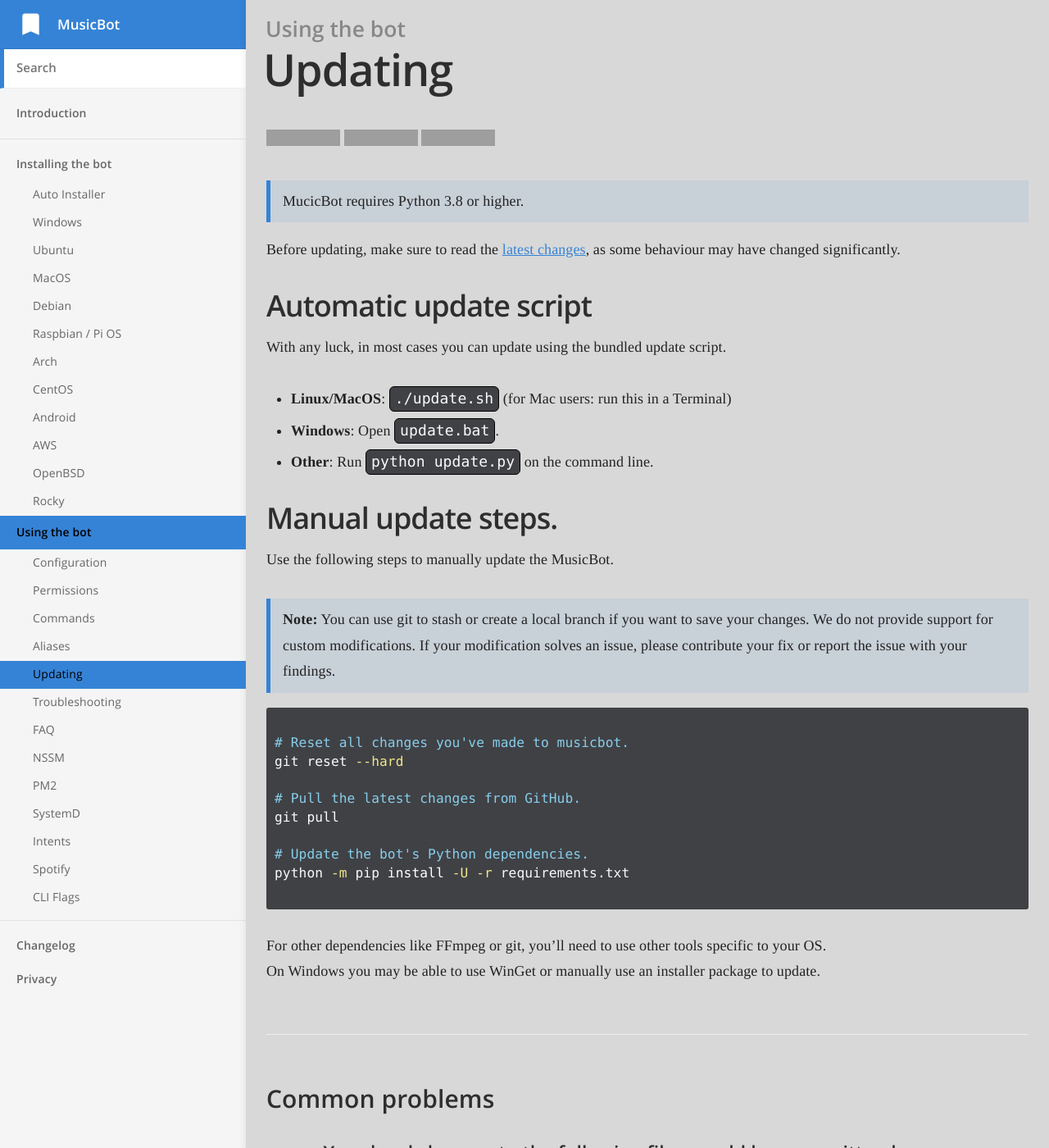
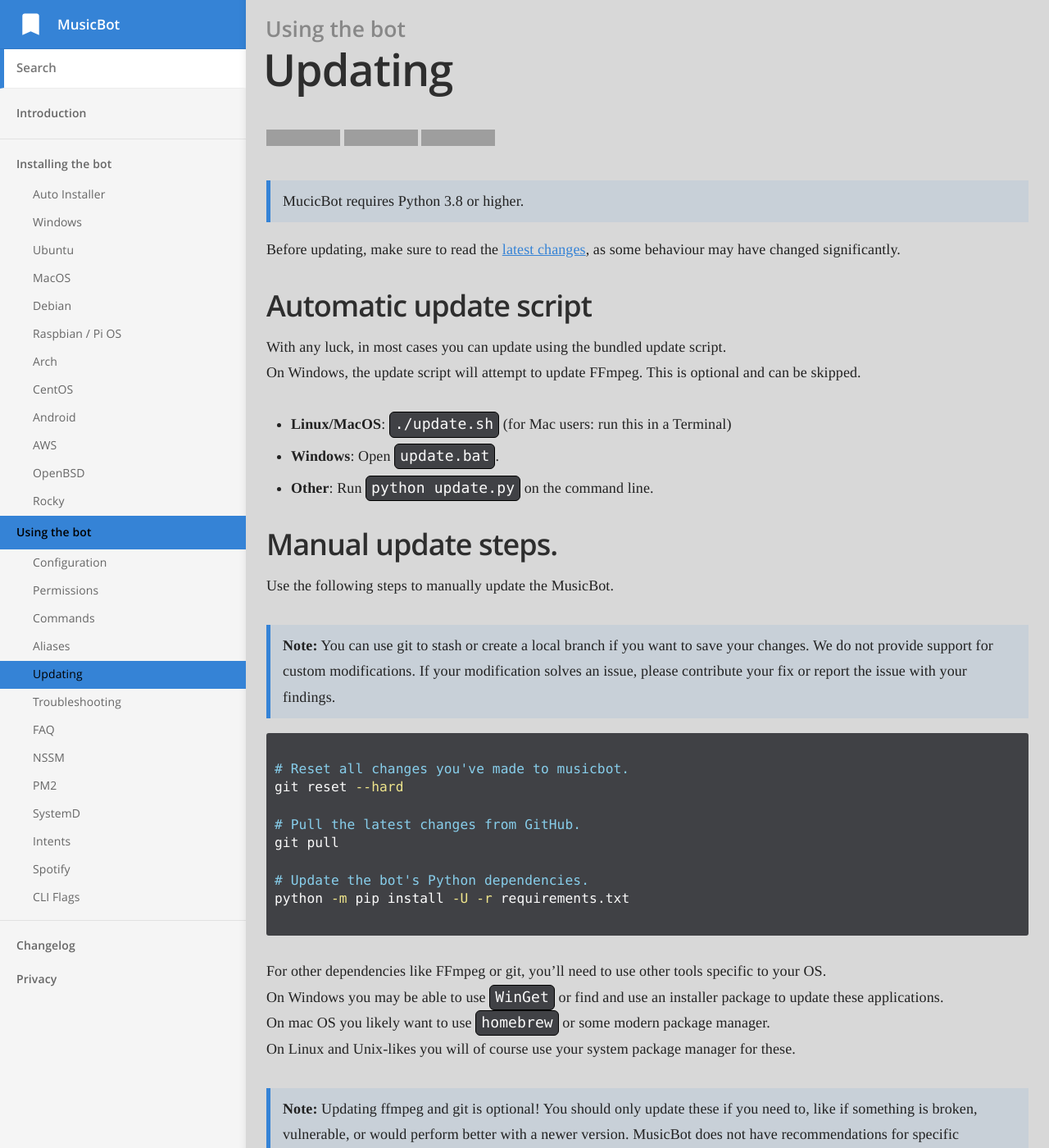
Before and after one commit to Just-Some-Bots/MusicBot, a Jekyll site: the page built from _docs/using/updating.md, in a window 1280 px wide and 1400 px high. Shown: the whole window at 82% size. Built offline with Jekyll 4.4.1, drawn with Linux system fonts in a browser that asks for light colours; some of the changed text lies outside the part shown; grey boxes are pictures that could not be loaded.

Commit message:
Notes about updating ffmpeg / git

````diff
--- a/_docs/using/updating.md
+++ b/_docs/using/updating.md
@@ -16,6 +16,7 @@ Before updating, make sure to read the [latest changes](/MusicBot/changelog), as
 ## Automatic update script
 
 With any luck, in most cases you can update using the bundled update script.
+On Windows, the update script will attempt to update FFmpeg.  This is optional and can be skipped.
 
 * **Linux/MacOS**: `./update.sh` (for Mac users: run this in a Terminal)
 * **Windows**: Open `update.bat`.
@@ -43,7 +44,12 @@ python -m pip install -U -r requirements.txt
 ```
 
 For other dependencies like FFmpeg or git, you'll need to use other tools specific to your OS.
-On Windows you may be able to use WinGet or manually use an installer package to update.
+On Windows you may be able to use `WinGet` or find and use an installer package to update these applications.
+On mac OS you likely want to use `homebrew` or some modern package manager.
+On Linux and Unix-likes you will of course use your system package manager for these.
+
+> **Note:**  Updating ffmpeg and git is optional!  You should only update these if you need to, like if something is broken, vulnerable, or would perform better with a newer version.
+MusicBot does not have recommendations for specific versions, and leaves system administration up to the user.
 
 
 ### Common problems
````
